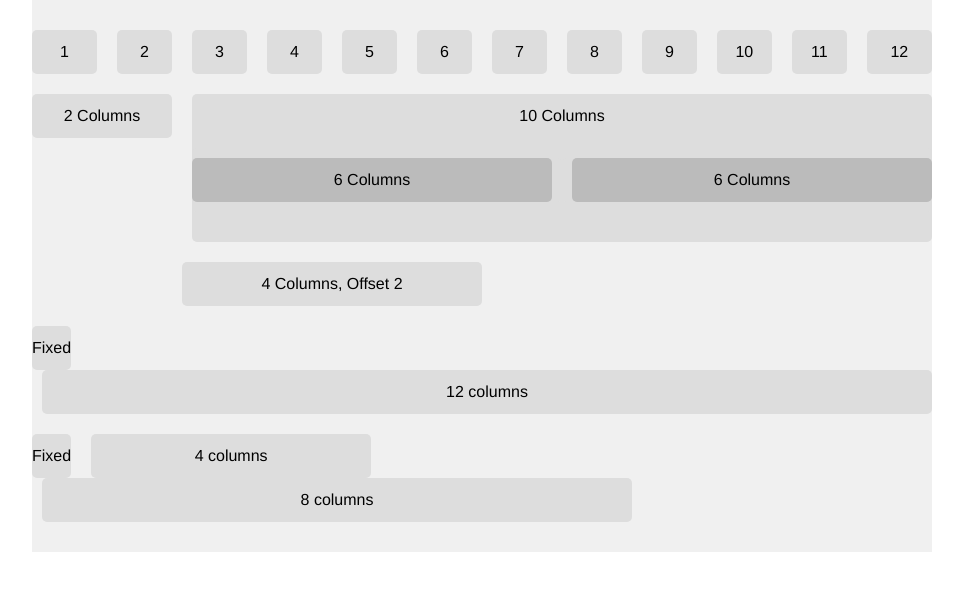
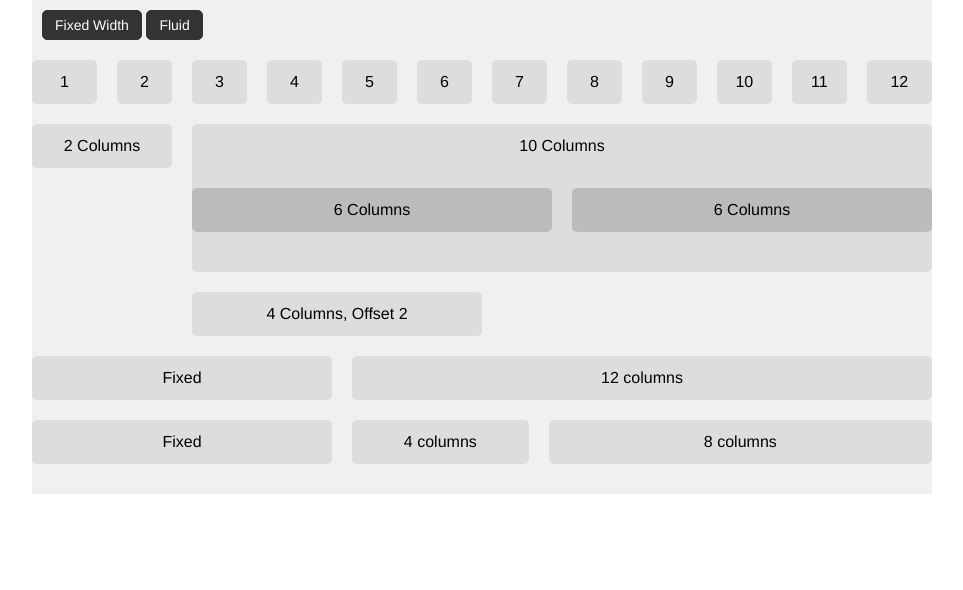
Before and after one commit to firstandthird/oban, a website: page examples/grid.html in a window 1280 px wide. Shown: the whole page, without its empty margins (158-1121 px from the left). Drawn offline with Linux system fonts and the light colour scheme.

Commit message:
example[grid] option to go between fluid and fixed width

```diff
--- a/examples/baseline.css
+++ b/examples/baseline.css
@@ -378,6 +378,9 @@ p {
 .grid12 [class*=column]:last-child {
   padding-right: 0px;
 }
+.grid12 [class*=offset] {
+  padding-left: 10px !important;
+}
 .grid12 .column12 {
   width: 100%;
 }
@@ -451,7 +454,17 @@ p {
   margin-left: 8.333333333333332%;
 }
 .grid-pad {
-  padding: 10px;
+  padding: 20px;
+}
+/*.bl-grid-debug();*/
+.grid-fixed {
+  padding-left: 310px;
+}
+.grid-fixed .column-fixed {
+  position: relative;
+  right: 310px;
+  margin-right: -310px;
+  width: 310px;
 }
 .pull-left {
   float: left;
--- a/examples/grid.html
+++ b/examples/grid.html
@@ -18,16 +18,25 @@
       div[class^=column] div[class^=column] div {
         background: #bbb;
       }
-      .wrapper {
+      #wrapper {
         width: 900px;
         padding: 10px 0;
         margin: 0 auto;
         background: #f0f0f0;
       }
+
+      .btns {
+        margin: 0 0 10px 10px;
+      }
+
     </style>
   </head>
   <body>
-    <div class="wrapper">
+    <div id="wrapper">
+      <div class="btns">
+        <button class="btn-flat" onclick="fixed()">Fixed Width</button>
+        <button class="btn-flat" onclick="fluid()">Fluid</button>
+      </div>
       <div class="grid12">
         <div class="column1"><div>1</div></div>
         <div class="column1"><div>2</div></div>
@@ -77,5 +86,13 @@
         </div>
       </div>
     </div>
+    <script>
+      var fluid = function() {
+        document.getElementById('wrapper').style.width="100%";
+      };
+      var fixed = function() {
+        document.getElementById('wrapper').style.width="900px";
+      };
+    </script>
   </body>
 </html>
```
